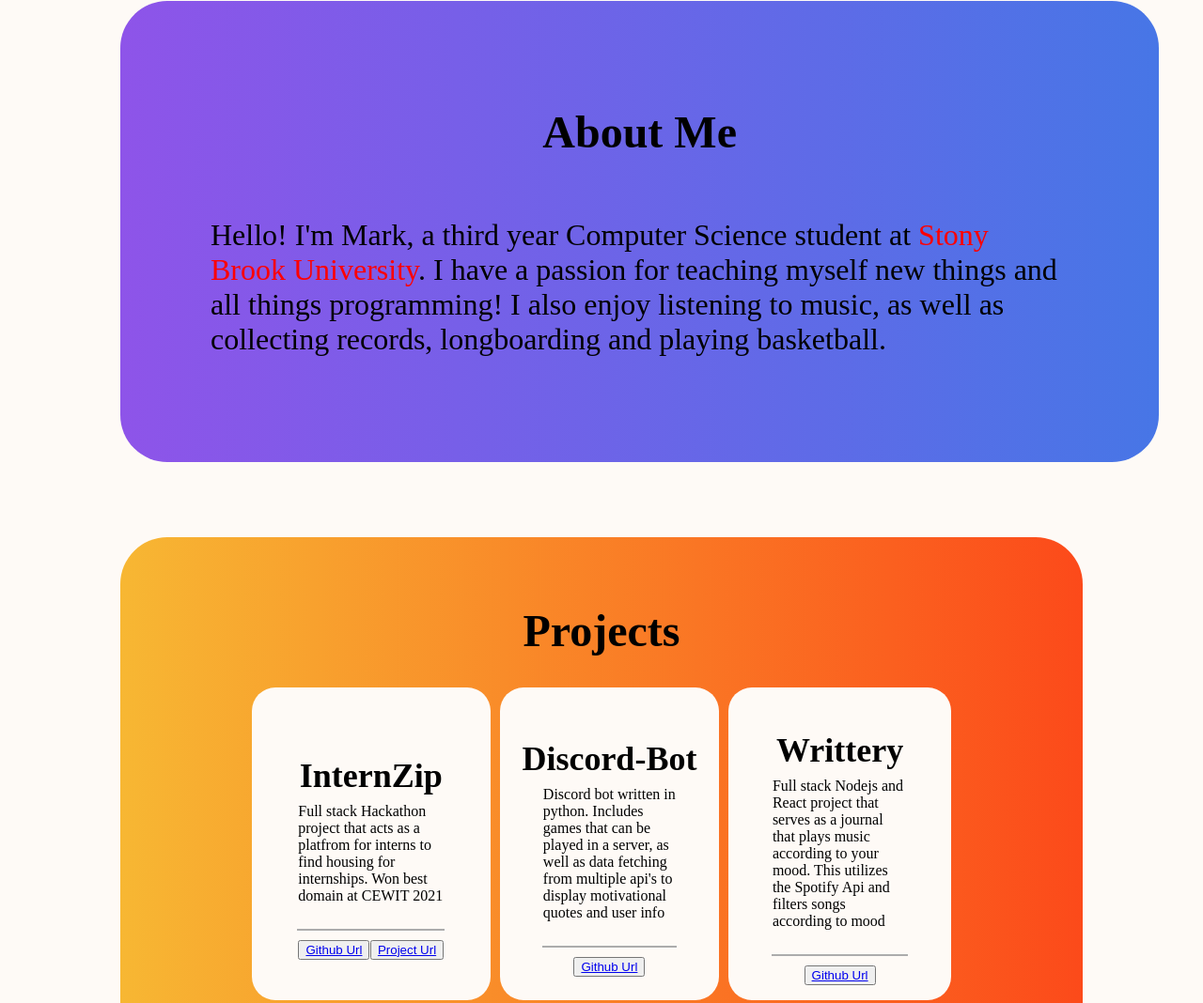
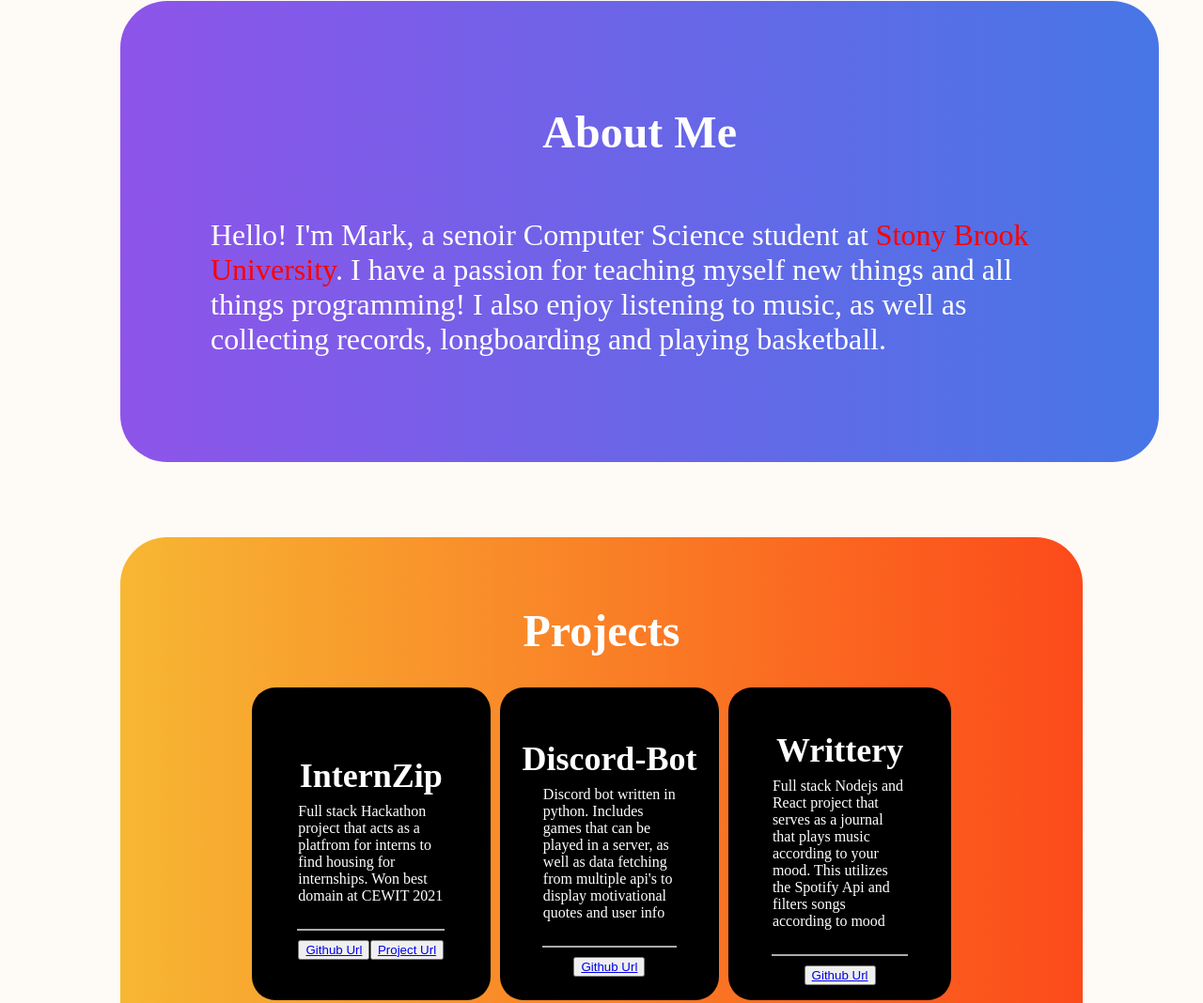
Before and after one commit to Moawin99/Personal-Site, a Gatsby site: page / in a window 1280 px wide. Shown: the part 1257-2325 px from the top of the page at 94% size. Built offline with nearby package versions, Linux system fonts and the light colour scheme; Gatsby itself is replaced by a stand-in of ours; a web font is replaced by a local one.

Commit message:
senoir status baby

```diff
--- a/src/components/aboutMeContainer.js
+++ b/src/components/aboutMeContainer.js
@@ -6,7 +6,7 @@ const AboutMe = (props) => (
     <div id="aboutMe" className={aboutMeStyles.aboutMeBox}>
         <div className={aboutMeStyles.textContainer}>
             <h1 className={aboutMeStyles.aboutMeText}>About Me</h1>
-            <p className={aboutMeStyles.text}>Hello! I'm Mark, a third year Computer Science student at <span className={aboutMeStyles.sbu}>Stony Brook University</span>.
+            <p className={aboutMeStyles.text}>Hello! I'm Mark, a senoir Computer Science student at <span className={aboutMeStyles.sbu}>Stony Brook University</span>.
             I have a passion for teaching myself new things and all things programming!
            I also enjoy listening to music, as well as collecting records, longboarding and playing basketball. </p>
         </div>
--- a/src/components/aboutMeContainer.module.css
+++ b/src/components/aboutMeContainer.module.css
@@ -26,10 +26,12 @@
 
 .aboutMeText{
     font-size: 3em;
+    color: white;
 }
 
 .text{
     font-size: 2em;
+    color: white;
 }
 
 @media only screen
--- a/src/components/projectCard.module.css
+++ b/src/components/projectCard.module.css
@@ -2,7 +2,7 @@
     display: flex;
     flex-flow: column wrap;
     border-radius: 25px;
-    background-color: #fefaf6;
+    background-color: black;
     padding: 1rem;
     justify-content: center;
     align-items: center;
@@ -20,12 +20,14 @@
     display: flex;
     justify-content: center;
     margin-bottom: -8px;
+    color: white;
 }
 
 .bioContainer{
     display: flex;
     justify-content: center;
     width: 70%;
+    color: white;
 }
 
 .buttonContainer{
--- a/src/components/projectContainer.module.css
+++ b/src/components/projectContainer.module.css
@@ -18,6 +18,7 @@
 .text{
     font-weight: bold;
     font-size: 3em;
+    color: white;
 }
 
 .gridContainer{
--- a/src/components/resumeContainer.module.css
+++ b/src/components/resumeContainer.module.css
@@ -22,6 +22,7 @@
 
 .resumeTitle{
     font-size: 3em;
+    color: white;
 }
 
 @media only screen
```
